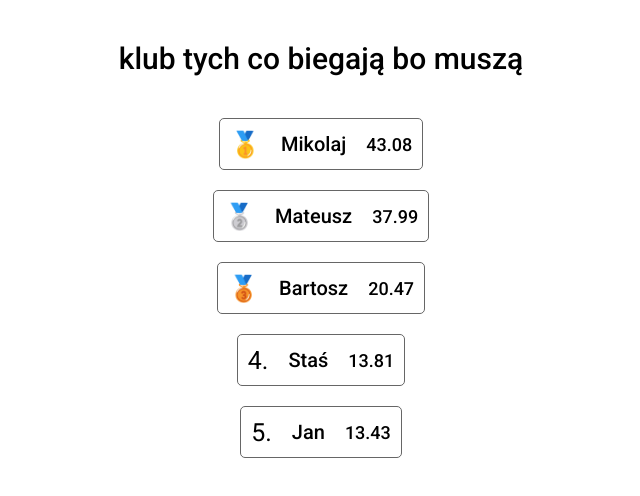
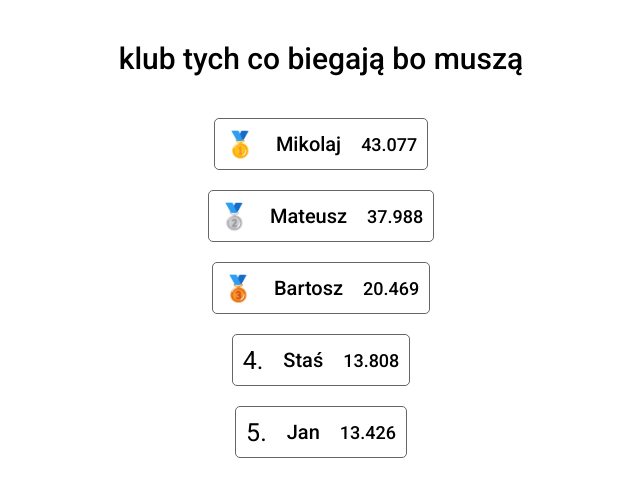
Before and after one commit to jadios1/tracker, a plain HTML site: page index.html in a window 1280 px wide. Shown: the whole page, without its empty margins (327-967 px from the left). Drawn offline with Linux system fonts and the light colour scheme.

Commit message:
auto update

```diff
--- a/index.html
+++ b/index.html
@@ -80,27 +80,27 @@
         <div class="slot">
             <span class="miejsce">🥇</span>
             <span class="name">Mikolaj</span>
-            <span class="distance">43.08</span>
+            <span class="distance">43.077</span>
         </div>
         <div class="slot">
             <span class="miejsce">🥈</span>
             <span class="name">Mateusz</span>
-            <span class="distance">37.99</span>
+            <span class="distance">37.988</span>
         </div>
         <div class="slot">
             <span class="miejsce">🥉</span>
             <span class="name">Bartosz</span>
-            <span class="distance">20.47</span>
+            <span class="distance">20.469</span>
         </div>
             <div class="slot">
                 <span class="miejsce">4.</span>
             <span class="name">Staś</span>
-            <span class="distance">13.81</span>
+            <span class="distance">13.808</span>
         </div>
         <div class="slot">
             <span class="miejsce">5.</span>
             <span class="name">Jan</span>
-            <span class="distance">13.43</span>
+            <span class="distance">13.426</span>
         </div>
 
     </div>
```
